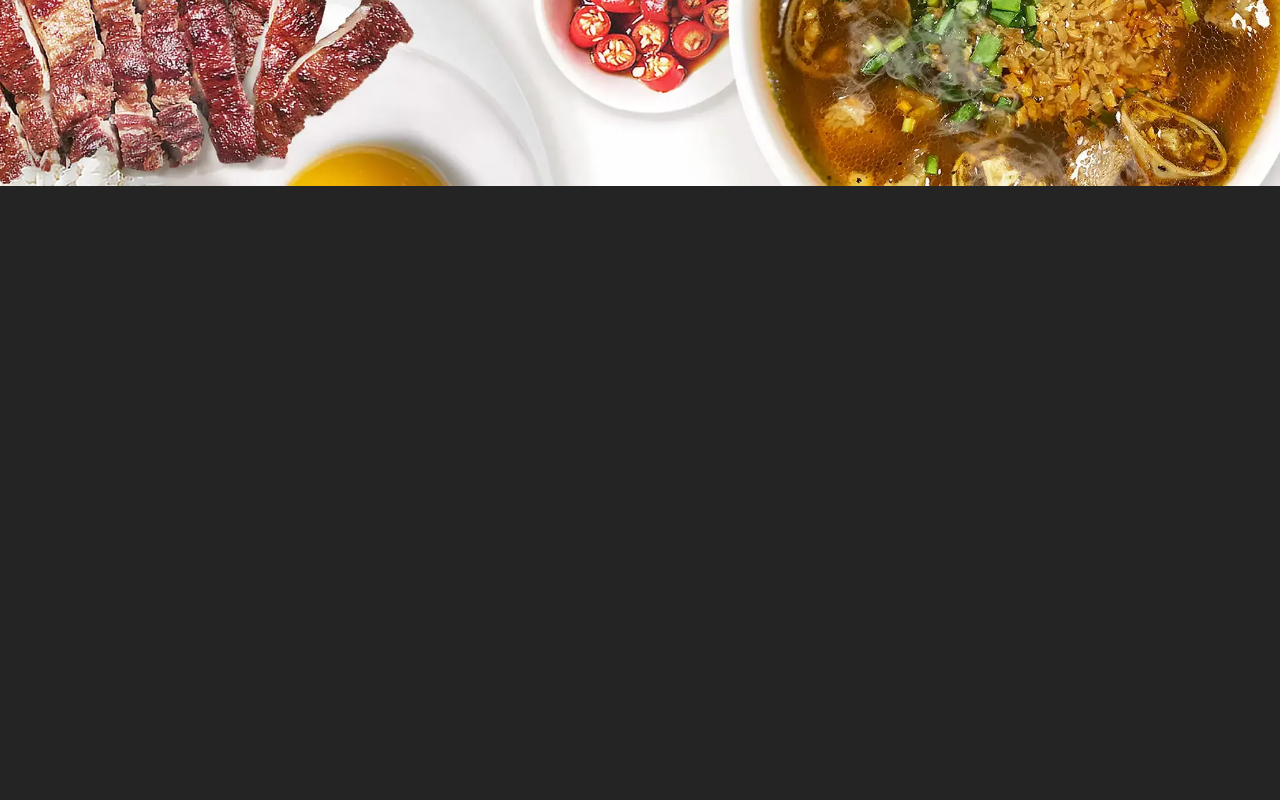
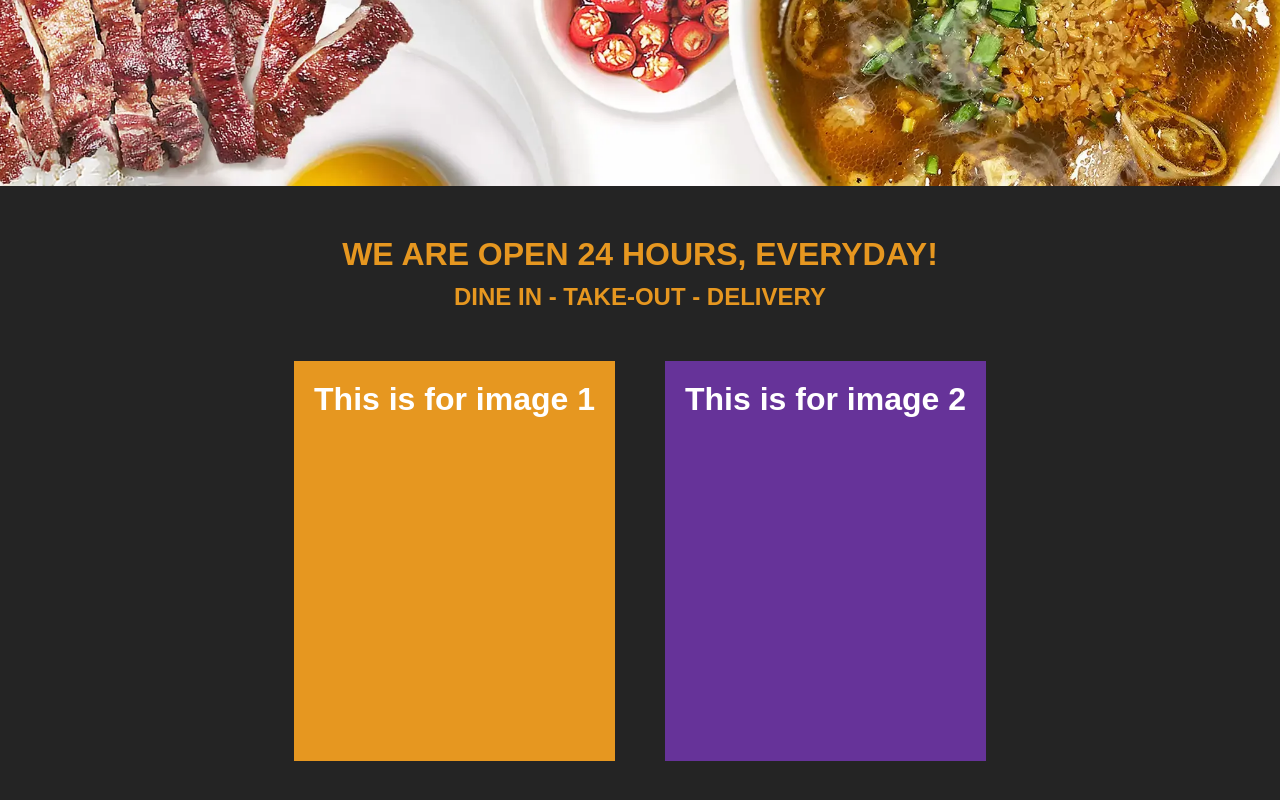
Before and after one commit to vnclrd/mama-susans, a React (Vite) app: page / in a window 1280 px wide. Shown: the part 534-1334 px from the top of the page. Built offline with nearby package versions, Linux system fonts and the light colour scheme.

Commit message:
Added image holders

```diff
--- a/src/App.css
+++ b/src/App.css
@@ -40,6 +40,42 @@ ul li a {
   object-fit: cover;
 }
 
+.phrase1 {
+  color: #E69720;
+  padding-top: 50px;
+  display: flex;
+  align-items: center;
+  justify-content: space-around;
+}
+
+.phrase2 {
+  color: #E69720;
+  padding-top: 10px;
+  display: flex;
+  align-items: center;
+  justify-content: space-around;
+}
+
+.image-container {
+  color: #fff;
+  padding: 50px;
+  display: flex;
+  justify-content: center;
+  gap: 50px;
+}
+
+.image1 {
+  background-color: #E69720;
+  padding: 20px;
+  height: 400px;
+}
+
+.image2 {
+  background-color: rebeccapurple;
+  padding: 20px;
+  height: 400px
+}
+
 .body2 {
   background-color: rgb(36, 36, 36);
   width: 100%;
--- a/src/App.jsx
+++ b/src/App.jsx
@@ -26,6 +26,20 @@ function App() {
         </div>
 
         <div id="body2" class="body2">
+
+          <h1 class="phrase1">WE ARE OPEN 24 HOURS, EVERYDAY!</h1>
+          <h2 class="phrase2"> DINE IN - TAKE-OUT - DELIVERY</h2>
+
+          <div class="image-container">
+            <div class="image1">
+              <h1>This is for image 1</h1>
+            </div>
+
+            <div class="image2">
+              <h1>This is for image 2</h1>
+            </div>
+          </div>
+
         </div>
       </body>
 
```
